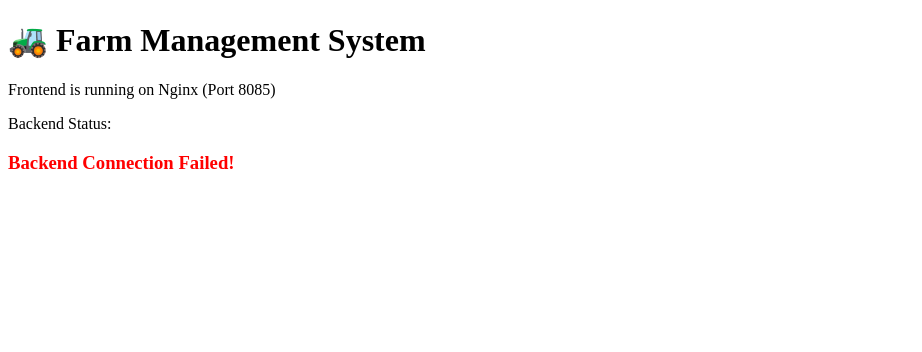
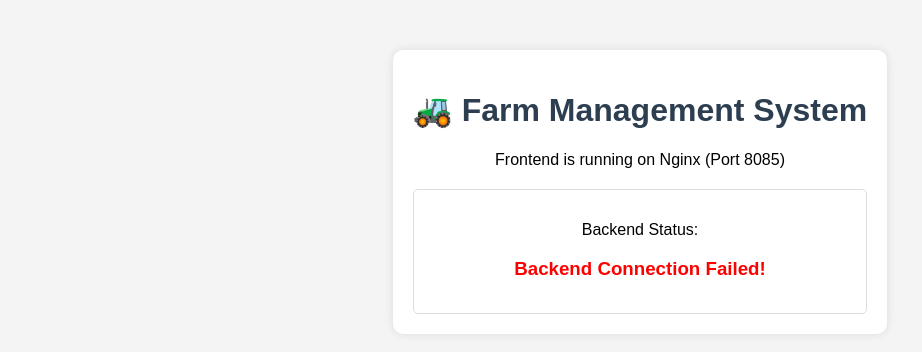
Before and after one commit to mnigetha-a11y/farm-management-devops, a plain HTML site: page frontend/index.html in a window 1280 px wide. Shown: the whole page, without its empty margins (0-922 px from the left). Drawn offline with Linux system fonts and the light colour scheme; no server answers.

Commit message:
Fixed HTML structure and encoding

```diff
--- a/frontend/index.html
+++ b/frontend/index.html
@@ -1,7 +1,16 @@
 <!DOCTYPE html>
 <html lang="en">
 <head>
-  <title>"Nigetha's Farm Portal"</title>
+    <meta charset="UTF-8">
+    <meta name="viewport" content="width=device-width, initial-scale=1.0">
+    <title>Nigetha's Farm Portal</title>
+    <style>
+        body { font-family: Arial, sans-serif; text-align: center; margin-top: 50px; background-color: #f4f4f4; }
+        .container { background: white; padding: 20px; border-radius: 10px; display: inline-block; box-shadow: 0px 0px 10px rgba(0,0,0,0.1); }
+        h1 { color: #2c3e50; }
+        #status-box { margin-top: 20px; padding: 15px; border: 1px solid #ddd; border-radius: 5px; background: #fff; }
+        .success { color: #27ae60; font-weight: bold; }
+    </style>
 </head>
 <body>
 
@@ -16,13 +25,12 @@
     </div>
 
     <script>
-        // Backend URL (Unga port 4000)
         async function fetchStatus() {
             try {
+                // Backend URL check
                 const response = await fetch('http://localhost:4000/api/status');
                 const data = await response.json();
 
-                // Backend-la irundhu vara message-ah inga update panrom
                 document.getElementById('backend-msg').innerText = data.message;
                 document.getElementById('backend-msg').classList.add('success');
             } catch (error) {
@@ -31,7 +39,6 @@
                 console.error("Error fetching status:", error);
             }
         }
-
         fetchStatus();
     </script>
 </body>
```
